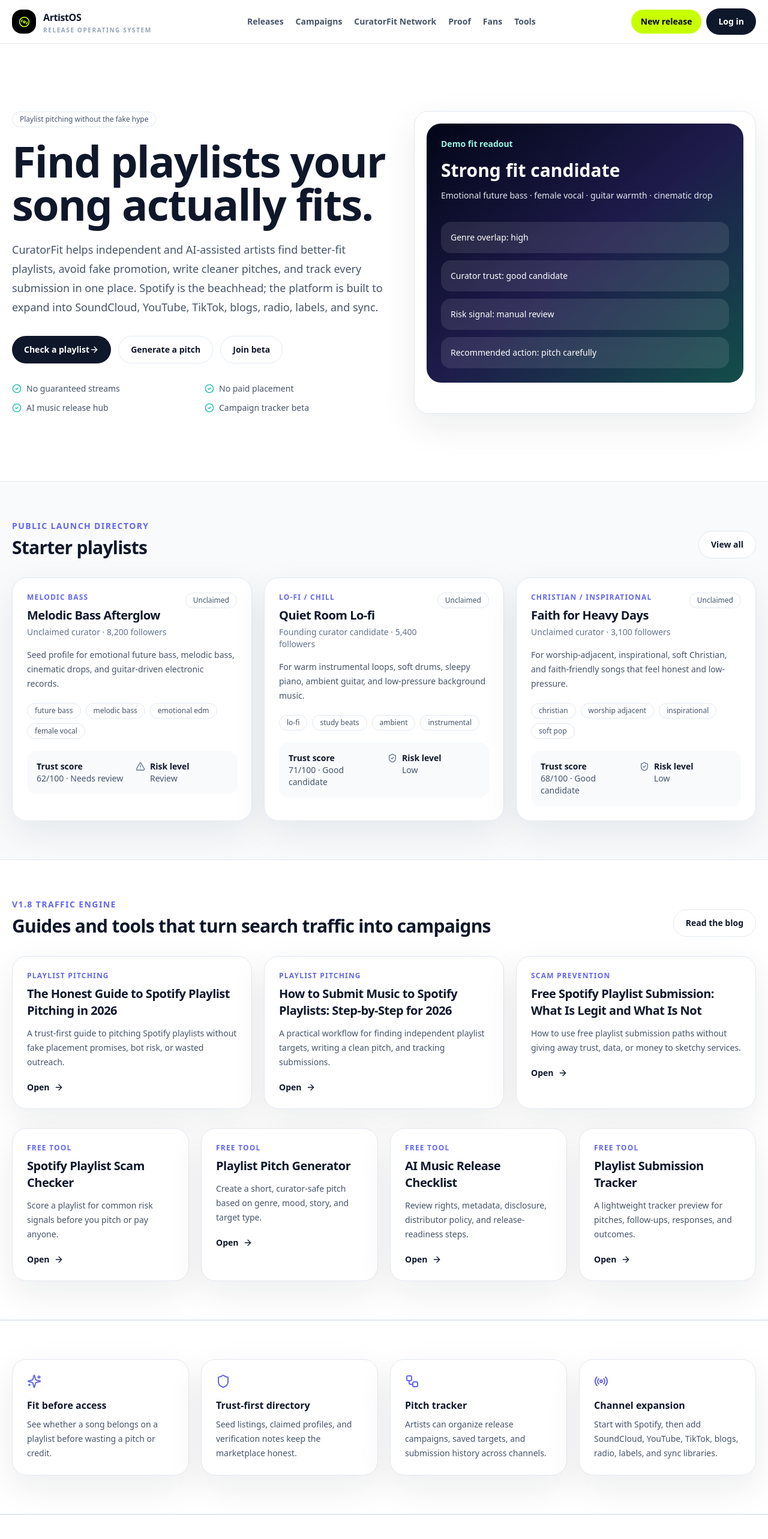
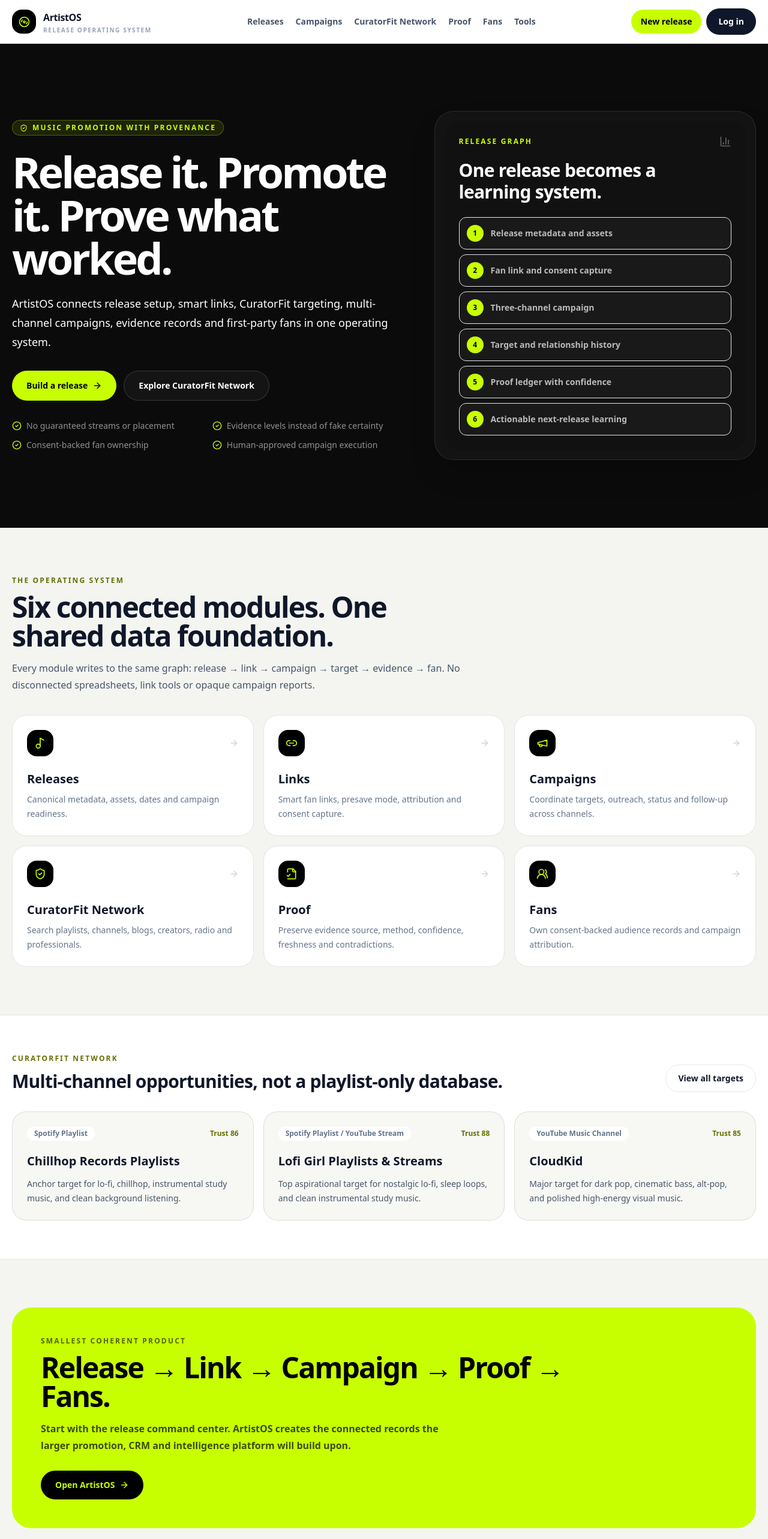
Before and after one commit to middlechildmzk/curatorfit, a Next.js app: page / in a window 1280 px wide. Shown: the top 2566 px of the page at 60% size. Built offline with nearby package versions, Linux system fonts and the light colour scheme; no server answers.

Commit message:
Replace playlist-only homepage with ArtistOS platform

```diff
--- a/app/page.tsx
+++ b/app/page.tsx
@@ -1,102 +1,105 @@
 import Link from 'next/link';
-import { ArrowRight, CheckCircle2, Shield, Sparkles, Workflow, Radio } from 'lucide-react';
-import { PlaylistCard } from '@/components/playlist-card';
-import { getPlaylists } from '@/lib/data';
-import { articles, toolCards } from '@/data/content';
-import { ContentCard } from '@/components/content-card';
+import {
+  ArrowRight,
+  BarChart3,
+  CheckCircle2,
+  FileCheck2,
+  Link2,
+  Megaphone,
+  Music2,
+  ShieldCheck,
+  Users2
+} from 'lucide-react';
+import { getPromotionTargets } from '@/lib/data';
 
-const features = [
-  ['Fit before access', 'See whether a song belongs on a playlist before wasting a pitch or credit.'],
-  ['Trust-first directory', 'Seed listings, claimed profiles, and verification notes keep the marketplace honest.'],
-  ['Pitch tracker', 'Artists can organize release campaigns, saved targets, and submission history across channels.'],
-  ['Channel expansion', 'Start with Spotify, then add SoundCloud, YouTube, TikTok, blogs, radio, labels, and sync libraries.']
+const modules = [
+  { name: 'Releases', detail: 'Canonical metadata, assets, dates and campaign readiness.', icon: Music2, href: '/dashboard' },
+  { name: 'Links', detail: 'Smart fan links, presave mode, attribution and consent capture.', icon: Link2, href: '/dashboard' },
+  { name: 'Campaigns', detail: 'Coordinate targets, outreach, status and follow-up across channels.', icon: Megaphone, href: '/campaigns' },
+  { name: 'CuratorFit Network', detail: 'Search playlists, channels, blogs, creators, radio and professionals.', icon: ShieldCheck, href: '/targets' },
+  { name: 'Proof', detail: 'Preserve evidence source, method, confidence, freshness and contradictions.', icon: FileCheck2, href: '/proof' },
+  { name: 'Fans', detail: 'Own consent-backed audience records and campaign attribution.', icon: Users2, href: '/fans' }
 ];
 
 export default async function HomePage() {
-  const playlists = await getPlaylists();
+  const targets = await getPromotionTargets();
+
   return (
-    <main>
-      <section className="relative overflow-hidden border-b border-line bg-white">
-        <div className="mx-auto grid max-w-7xl gap-10 px-5 py-20 lg:grid-cols-[1.05fr_.95fr] lg:py-28">
+    <main className="bg-[#f4f5f1]">
+      <section className="overflow-hidden border-b border-black/10 bg-[#0b0b0b] text-white">
+        <div className="mx-auto grid max-w-7xl gap-12 px-5 py-20 lg:grid-cols-[1.1fr_.9fr] lg:items-center lg:py-28">
           <div>
-            <span className="pill mb-5">Playlist pitching without the fake hype</span>
-            <h1 className="max-w-4xl text-5xl font-black tracking-tight text-ink md:text-7xl">
-              Find playlists your song actually fits.
+            <div className="inline-flex items-center gap-2 rounded-full border border-[#c8ff00]/30 bg-[#c8ff00]/10 px-3 py-1 text-xs font-black uppercase tracking-[0.18em] text-[#c8ff00]">
+              <ShieldCheck size={13} /> Music promotion with provenance
+            </div>
+            <h1 className="mt-6 max-w-4xl text-5xl font-black leading-[0.92] tracking-[-0.055em] md:text-7xl">
+              Release it. Promote it. Prove what worked.
             </h1>
-            <p className="mt-6 max-w-2xl text-lg leading-8 text-slate-600">
-              CuratorFit helps independent and AI-assisted artists find better-fit playlists, avoid fake promotion, write cleaner pitches, and track every submission in one place. Spotify is the beachhead; the platform is built to expand into SoundCloud, YouTube, TikTok, blogs, radio, labels, and sync.
+            <p className="mt-6 max-w-2xl text-lg leading-8 text-white/58">
+              ArtistOS connects release setup, smart links, CuratorFit targeting, multi-channel campaigns, evidence records and first-party fans in one operating system.
             </p>
             <div className="mt-8 flex flex-wrap gap-3">
-              <Link href="/tools/spotify-playlist-scam-checker" className="btn-primary">Check a playlist <ArrowRight size={16} /></Link>
-              <Link href="/tools/playlist-pitch-generator" className="btn-secondary">Generate a pitch</Link>
-              <Link href="/waitlist" className="btn-secondary">Join beta</Link>
+              <Link href="/dashboard" className="inline-flex items-center gap-2 rounded-full bg-[#c8ff00] px-6 py-3.5 text-sm font-black text-black">Build a release <ArrowRight size={16} /></Link>
+              <Link href="/targets" className="inline-flex items-center gap-2 rounded-full border border-white/15 bg-white/[0.04] px-6 py-3.5 text-sm font-bold text-white">Explore CuratorFit Network</Link>
             </div>
-            <div className="mt-8 grid gap-3 text-sm text-slate-600 sm:grid-cols-2">
-              {['No guaranteed streams', 'No paid placement', 'AI music release hub', 'Campaign tracker beta'].map((item) => (
-                <div key={item} className="flex items-center gap-2"><CheckCircle2 className="h-4 w-4 text-brand2" />{item}</div>
-              ))}
+            <div className="mt-8 grid gap-3 text-sm text-white/55 sm:grid-cols-2">
+              {['No guaranteed streams or placement', 'Evidence levels instead of fake certainty', 'Consent-backed fan ownership', 'Human-approved campaign execution'].map((item) => <div className="flex items-center gap-2" key={item}><CheckCircle2 className="h-4 w-4 text-[#c8ff00]" />{item}</div>)}
             </div>
           </div>
-          <div className="card p-5">
-            <div className="rounded-3xl bg-gradient-to-br from-slate-950 via-indigo-950 to-teal-900 p-6 text-white">
-              <p className="text-sm font-bold text-teal-200">Demo fit readout</p>
-              <h2 className="mt-4 text-3xl font-black">Strong fit candidate</h2>
-              <p className="mt-3 text-sm leading-6 text-slate-200">Emotional future bass · female vocal · guitar warmth · cinematic drop</p>
-              <div className="mt-8 grid gap-3">
-                {['Genre overlap: high', 'Curator trust: good candidate', 'Risk signal: manual review', 'Recommended action: pitch carefully'].map((row) => (
-                  <div key={row} className="rounded-2xl bg-white/10 p-4 text-sm backdrop-blur">{row}</div>
-                ))}
+
+          <div className="rounded-[32px] border border-white/10 bg-white/[0.035] p-4 shadow-2xl">
+            <div className="rounded-3xl bg-[#111] p-6">
+              <div className="flex items-center justify-between"><p className="text-xs font-black uppercase tracking-[0.18em] text-[#c8ff00]">Release graph</p><BarChart3 className="h-5 w-5 text-white/35" /></div>
+              <h2 className="mt-5 text-3xl font-black tracking-tight">One release becomes a learning system.</h2>
+              <div className="mt-6 grid gap-2">
+                {['Release metadata and assets', 'Fan link and consent capture', 'Three-channel campaign', 'Target and relationship history', 'Proof ledger with confidence', 'Actionable next-release learning'].map((item, index) => <div className="flex items-center gap-3 rounded-xl border border-white/8 bg-white/[0.035] p-3" key={item}><span className="grid h-7 w-7 shrink-0 place-items-center rounded-full bg-[#c8ff00] text-xs font-black text-black">{index + 1}</span><span className="text-sm font-semibold text-white/70">{item}</span></div>)}
               </div>
             </div>
           </div>
         </div>
       </section>
 
-      <section className="mx-auto max-w-7xl px-5 py-16">
-        <div className="mb-8 flex items-end justify-between gap-4">
-          <div>
-            <p className="text-sm font-bold uppercase tracking-widest text-brand">Public launch directory</p>
-            <h2 className="mt-2 text-3xl font-black tracking-tight">Starter playlists</h2>
-          </div>
-          <Link href="/browse" className="btn-secondary">View all</Link>
+      <section className="mx-auto max-w-7xl px-5 py-16 md:py-20">
+        <div className="max-w-3xl">
+          <p className="text-xs font-black uppercase tracking-[0.18em] text-[#667000]">The operating system</p>
+          <h2 className="mt-3 text-4xl font-black tracking-[-0.04em] md:text-5xl">Six connected modules. One shared data foundation.</h2>
+          <p className="mt-4 text-base leading-7 text-slate-600">Every module writes to the same graph: release → link → campaign → target → evidence → fan. No disconnected spreadsheets, link tools or opaque campaign reports.</p>
         </div>
-        <div className="grid gap-5 lg:grid-cols-3">
-          {playlists.slice(0, 3).map((playlist) => <PlaylistCard key={playlist.slug} playlist={playlist} />)}
+        <div className="mt-9 grid gap-4 md:grid-cols-2 lg:grid-cols-3">
+          {modules.map(({ name, detail, icon: Icon, href }) => (
+            <Link className="group rounded-3xl border border-black/10 bg-white p-6 transition hover:-translate-y-1 hover:shadow-xl" href={href} key={name}>
+              <div className="flex items-center justify-between"><span className="grid h-11 w-11 place-items-center rounded-2xl bg-black text-[#c8ff00]"><Icon size={20} /></span><ArrowRight className="h-4 w-4 text-slate-300 transition group-hover:translate-x-1 group-hover:text-black" /></div>
+              <h3 className="mt-6 text-xl font-black">{name}</h3>
+              <p className="mt-2 text-sm leading-6 text-slate-500">{detail}</p>
+            </Link>
+          ))}
         </div>
       </section>
 
-
-      <section className="border-y border-line bg-white">
+      <section className="border-y border-black/10 bg-white">
         <div className="mx-auto max-w-7xl px-5 py-16">
-          <div className="mb-8 flex items-end justify-between gap-4">
-            <div>
-              <p className="text-sm font-bold uppercase tracking-widest text-brand">V1.8 traffic engine</p>
-              <h2 className="mt-2 text-3xl font-black tracking-tight">Guides and tools that turn search traffic into campaigns</h2>
-            </div>
-            <Link href="/blog" className="btn-secondary">Read the blog</Link>
+          <div className="flex flex-col gap-4 sm:flex-row sm:items-end sm:justify-between">
+            <div><p className="text-xs font-black uppercase tracking-[0.18em] text-[#667000]">CuratorFit Network</p><h2 className="mt-3 text-3xl font-black tracking-tight">Multi-channel opportunities, not a playlist-only database.</h2></div>
+            <Link href="/targets" className="btn-secondary">View all targets</Link>
           </div>
-          <div className="grid gap-5 lg:grid-cols-3">
-            {articles.slice(0, 3).map((article) => <ContentCard key={article.slug} href={`/blog/${article.slug}`} title={article.title} description={article.description} eyebrow={article.category} />)}
-          </div>
-          <div className="mt-8 grid gap-5 md:grid-cols-4">
-            {toolCards.map((tool) => <ContentCard key={tool.slug} href={tool.href} title={tool.title} description={tool.description} eyebrow="Free tool" />)}
+          <div className="mt-8 grid gap-4 lg:grid-cols-3">
+            {targets.slice(0, 3).map((target) => (
+              <Link className="rounded-3xl border border-black/10 bg-[#f7f8f4] p-6" href={`/targets/${target.slug}`} key={target.slug}>
+                <div className="flex items-center justify-between"><span className="rounded-full bg-white px-3 py-1 text-xs font-bold text-slate-500">{target.channelLabel}</span><span className="text-xs font-black text-[#667000]">Trust {target.trustScore}</span></div>
+                <h3 className="mt-5 text-xl font-black">{target.name}</h3>
+                <p className="mt-3 text-sm leading-6 text-slate-600">{target.fitNotes}</p>
+              </Link>
+            ))}
           </div>
         </div>
       </section>
 
-      <section className="border-y border-line bg-white">
-        <div className="mx-auto grid max-w-7xl gap-5 px-5 py-16 md:grid-cols-4">
-          {features.map(([title, body], i) => {
-            const icons = [Sparkles, Shield, Workflow, Radio];
-            const Icon = icons[i];
-            return (
-              <div key={title} className="card p-6 shadow-none">
-                <Icon className="h-6 w-6 text-brand" />
-                <h3 className="mt-4 font-black">{title}</h3>
-                <p className="mt-2 text-sm leading-6 text-slate-600">{body}</p>
-              </div>
-            );
-          })}
+      <section className="mx-auto max-w-7xl px-5 py-16 md:py-20">
+        <div className="rounded-[32px] bg-[#c8ff00] p-8 text-black md:p-12">
+          <p className="text-xs font-black uppercase tracking-[0.18em] opacity-60">Smallest coherent product</p>
+          <h2 className="mt-3 max-w-4xl text-4xl font-black leading-tight tracking-[-0.04em] md:text-5xl">Release → Link → Campaign → Proof → Fans.</h2>
+          <p className="mt-4 max-w-2xl text-base font-semibold leading-7 opacity-70">Start with the release command center. ArtistOS creates the connected records the larger promotion, CRM and intelligence platform will build upon.</p>
+          <Link className="mt-7 inline-flex items-center gap-2 rounded-full bg-black px-6 py-3.5 text-sm font-black text-[#c8ff00]" href="/dashboard">Open ArtistOS <ArrowRight size={16} /></Link>
         </div>
       </section>
     </main>
```
